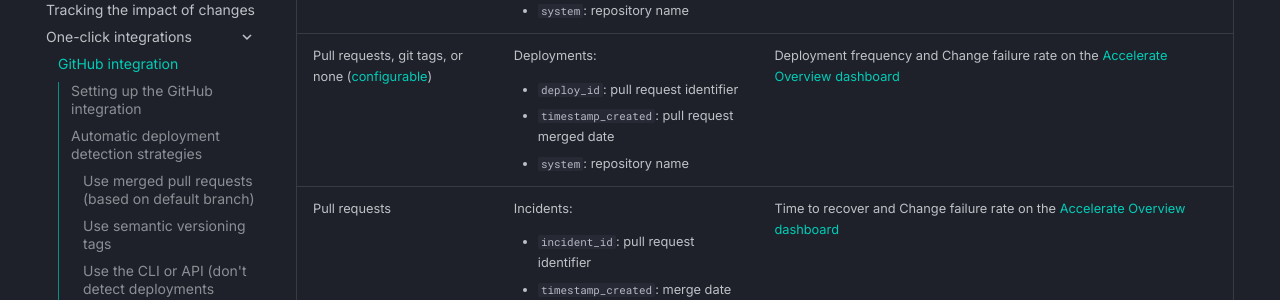
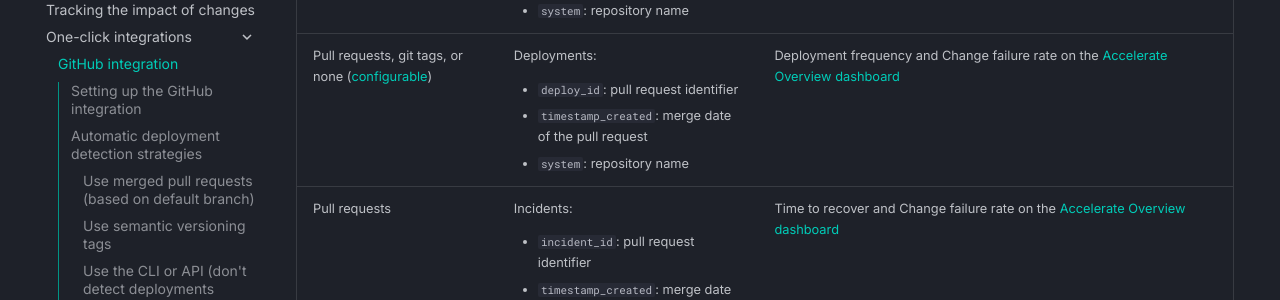
Before and after one commit to codacy/pulse-user-docs, an MkDocs documentation site: the page built from docs/one-click-integrations/github-integration.md, in a window 1280 px wide and 900 px high, scrolled down 5852 px. Shown: the part 152-452 px from the top of the window. Built offline with MkDocs 1.6.1 and Material for MkDocs 9.7.7, drawn with Linux system fonts in a browser that asks for light colours.

Commit message:
Update docs/one-click-integrations/github-integration.md
Co-authored-by: Nicola Klemenc <nicola.klemenc@codacy.com>

```diff
--- a/docs/one-click-integrations/github-integration.md
+++ b/docs/one-click-integrations/github-integration.md
@@ -141,7 +141,7 @@
         <p>Deployments:</p>
         <ul>
             <li><code>deploy_id</code>: pull request identifier</li>
-            <li><code>timestamp_created</code>: pull request merged date</li>
+            <li><code>timestamp_created</code>: merge date of the pull request</li>
             <li><code>system</code>: repository name</li>
         </ul>
     </td>
```
